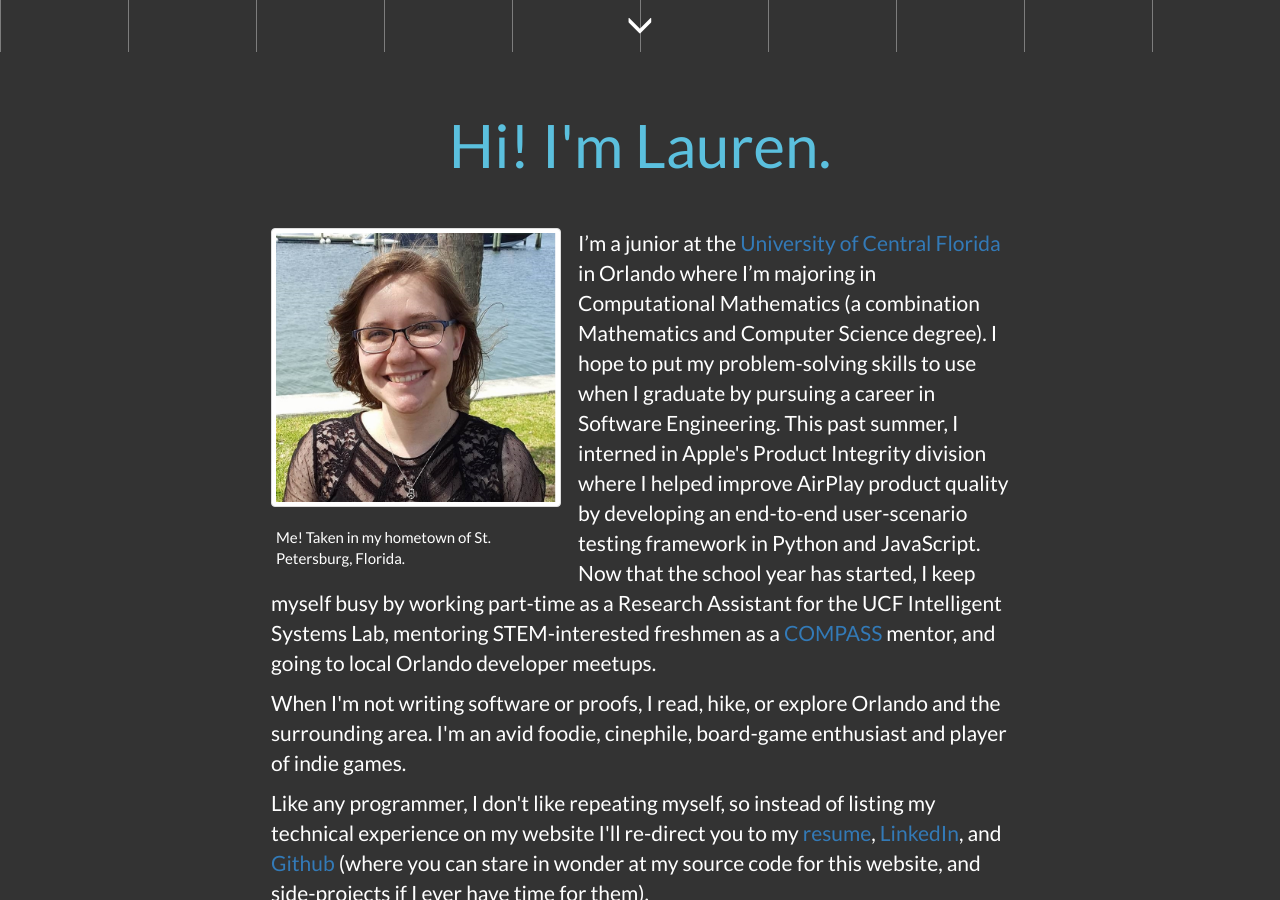
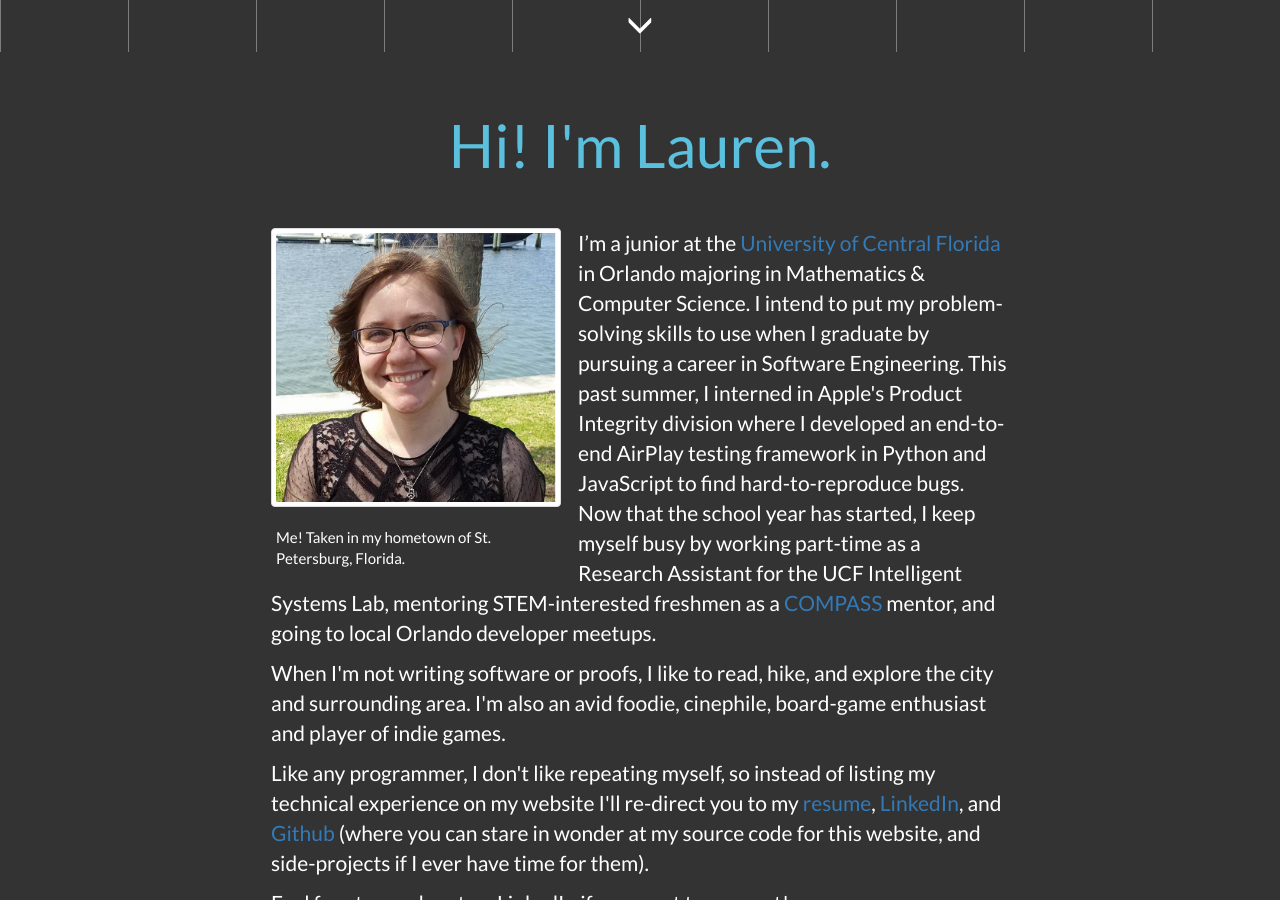
Before and after one commit to hastingsl/hastingsl.github.io, a Jekyll site: the page built from index.html, in a window 1280 px wide and 900 px high, scrolled down 848 px. Built offline with Jekyll 4.4.1, drawn with Linux system fonts in a browser that asks for light colours; nearby versions of some CDN libraries.

Commit message:
Updated info.

```diff
--- a/index.html
+++ b/index.html
@@ -33,10 +33,10 @@ title: Lauren Hastings
     </figcaption>
   </figure>
   <p>
-    I’m a junior at the <a href="https://www.ucf.edu" target="_blank"> University of Central Florida</a> in Orlando where I’m majoring in Computational Mathematics (a combination Mathematics and Computer Science degree). I hope to put my problem-solving skills to use when I graduate by pursuing a career in Software Engineering. This past summer, I interned in Apple's Product Integrity division where I helped improve AirPlay product quality by developing an end-to-end user-scenario testing framework in Python and JavaScript. Now that the school year has started, I keep myself busy by working part-time as a Research Assistant for the UCF Intelligent Systems Lab, mentoring STEM-interested freshmen as a <a href="https://compass.ucf.edu/current-students/compass-mentors/" target="_blank"> COMPASS</a> mentor, and going to local Orlando developer meetups.
+    I’m a junior at the <a href="https://www.ucf.edu" target="_blank"> University of Central Florida</a> in Orlando majoring in Mathematics & Computer Science. I intend to put my problem-solving skills to use when I graduate by pursuing a career in Software Engineering.  This past summer, I interned in Apple's Product Integrity division where I developed an end-to-end AirPlay testing framework in Python and JavaScript to find hard-to-reproduce bugs. Now that the school year has started, I keep myself busy by working part-time as a Research Assistant for the UCF Intelligent Systems Lab, mentoring STEM-interested freshmen as a <a href="https://compass.ucf.edu/current-students/compass-mentors/" target="_blank"> COMPASS</a> mentor, and going to local Orlando developer meetups.
   </p>
   <p>
-    When I'm not writing software or proofs, I read, hike, or explore Orlando and the surrounding area. I'm an avid foodie, cinephile, board-game enthusiast and player of indie games.
+    When I'm not writing software or proofs, I like to read, hike, and explore the city and surrounding area. I'm also an avid foodie, cinephile, board-game enthusiast and player of indie games.
   </p>
   <p>
     Like any programmer, I don't like repeating myself, so instead of listing my technical experience on my website I'll re-direct you to my <a href="files/resume.pdf" target="_blank">resume</a>, <a href="https://www.linkedin.com/in/hastingsl" target="_blank">LinkedIn</a>, and <a href="https://www.github.com/hastingsl" target="_blank">Github</a> (where you can stare in wonder at my source code for this website, and side-projects if I ever have time for them).
```
Also changed, not shown: 1 other file.
